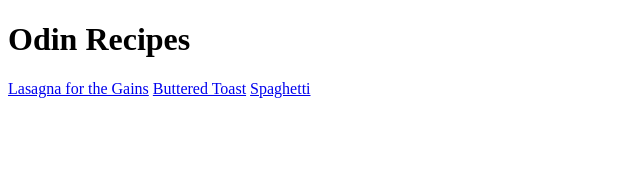
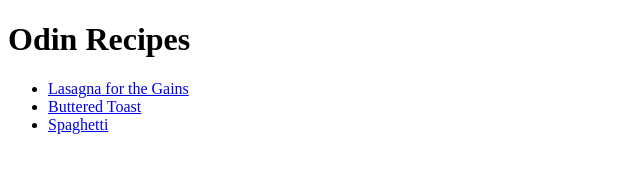
Before and after one commit to th-zen/odin-recipes, a plain HTML site: page index.html in a window 1280 px wide. Shown: the whole page, without its empty margins (0-640 px from the left). Drawn offline with Linux system fonts and the light colour scheme.

```diff
--- a/index.html
+++ b/index.html
@@ -8,8 +8,10 @@
 </head>
 <body>
     <h1>Odin Recipes</h1>
-    <a href="recipes/lasagna.html">Lasagna for the Gains</a>
-    <a href="recipes/buttered_toast.html">Buttered Toast</a>
-    <a href="recipes/spaghetti.html">Spaghetti</a>
+    <ul>
+        <li><a href="recipes/lasagna.html">Lasagna for the Gains</a></li>
+        <li><a href="recipes/buttered_toast.html">Buttered Toast</a></li>
+        <li><a href="recipes/spaghetti.html">Spaghetti</a></li>
+    </ul>
 </body>
 </html>
```
